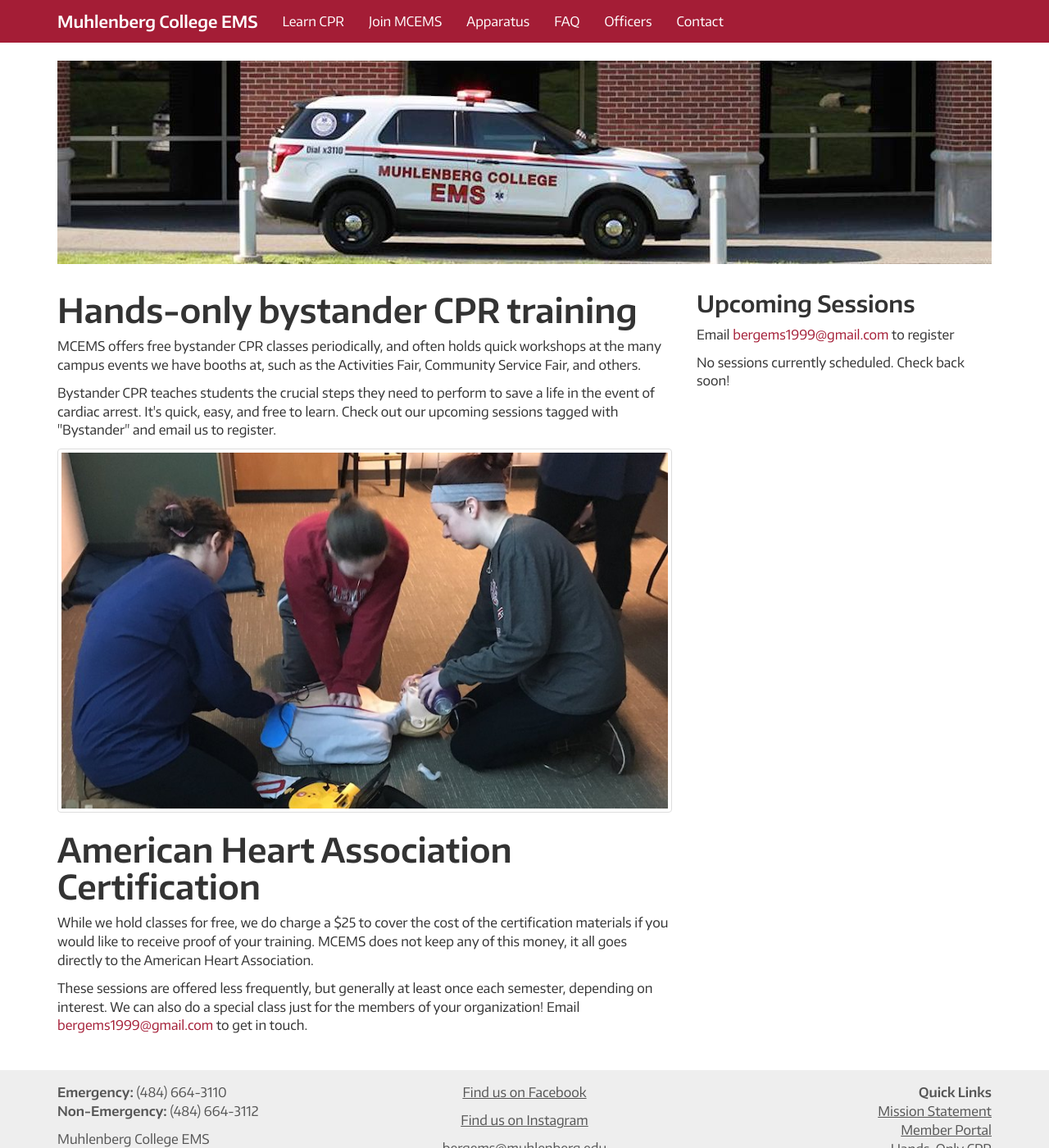
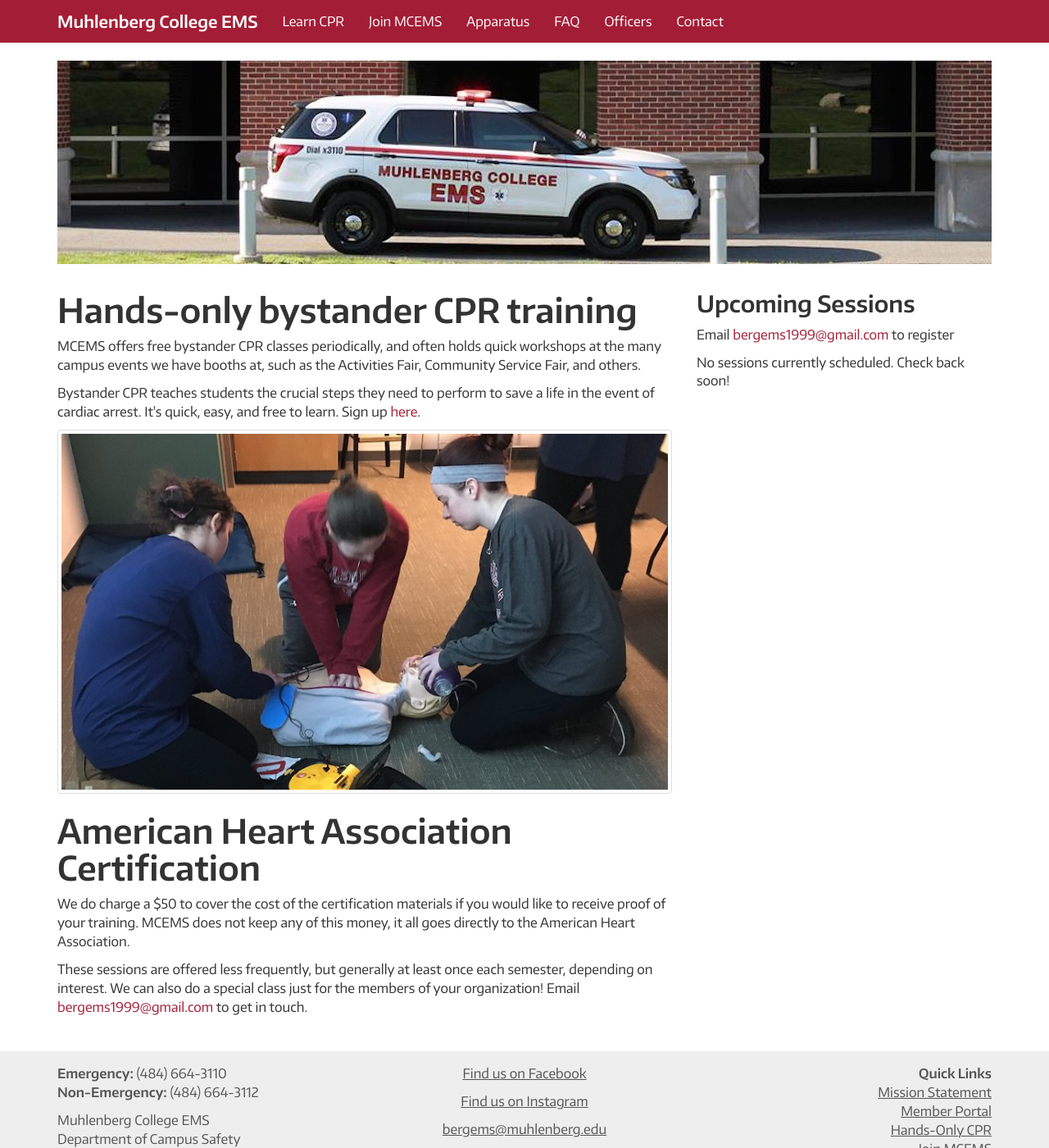
Before and after one commit to MCEMS/www, a Jekyll site: the page built from learn-cpr/index.html, in a window 1280 px wide and 1400 px high. Shown: the whole window at 82% size. Built offline with Jekyll 4.4.1, drawn with Linux system fonts in a browser that asks for light colours; nearby versions of some CDN libraries.

Commit message:
Update index.html

```diff
--- a/learn-cpr/index.html
+++ b/learn-cpr/index.html
@@ -11,7 +11,7 @@
 
     <p>MCEMS offers free bystander CPR classes periodically, and often holds quick workshops at the many campus events we have booths at, such as the Activities Fair, Community Service Fair, and others.</p>
 
-    <p>Bystander CPR teaches students the crucial steps they need to perform to save a life in the event of cardiac arrest. It's quick, easy, and free to learn. Check out our upcoming sessions tagged with "Bystander" and email us to register.</p>
+    <p>Bystander CPR teaches students the crucial steps they need to perform to save a life in the event of cardiac arrest. It's quick, easy, and free to learn. Sign up  <a href="http://www.tinyurl.com/mcemscpr">here</a>.</p>
 
     <div class="thumbnail">
       <img src="/assets/images/cpr_2017.jpg">
@@ -19,7 +19,7 @@
 
     <h1>American Heart Association Certification</h1>
 
-    <p>While we hold classes for free, we do charge a $25 to cover the cost of the certification materials if you would like to receive proof of your training. MCEMS does not keep any of this money, it all goes directly to the American Heart Association.</p>
+    <p>We do charge a $50 to cover the cost of the certification materials if you would like to receive proof of your training. MCEMS does not keep any of this money, it all goes directly to the American Heart Association.</p>
 
     <p>These sessions are offered less frequently, but generally at least once each semester, depending on interest. We can also do a special class just for the members of your organization! Email <a href="mailto:bergems1999@gmail.com">bergems1999@gmail.com</a> to get in touch.</p>
   </div>
```
